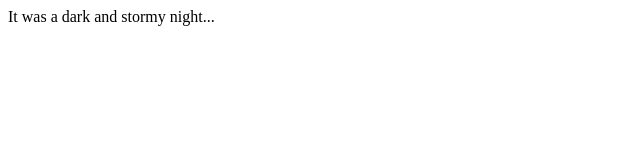
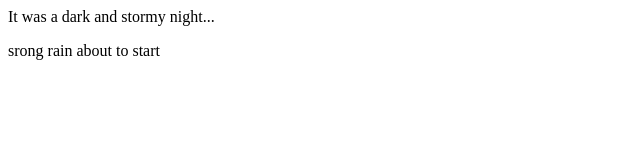
Before and after one commit to oksanayatskiv/fireside-story, a plain HTML site: page index.html in a window 1280 px wide. Shown: the whole page, without its empty margins (0-640 px from the left). Drawn offline with Linux system fonts and the light colour scheme.

Commit message:
added second line of story

```diff
--- a/index.html
+++ b/index.html
@@ -1,5 +1,6 @@
 <html>
   <body>
     <p>It was a dark and stormy night...</p>
+    <p>srong rain about to start</p>
   </body>
 </html>
```
